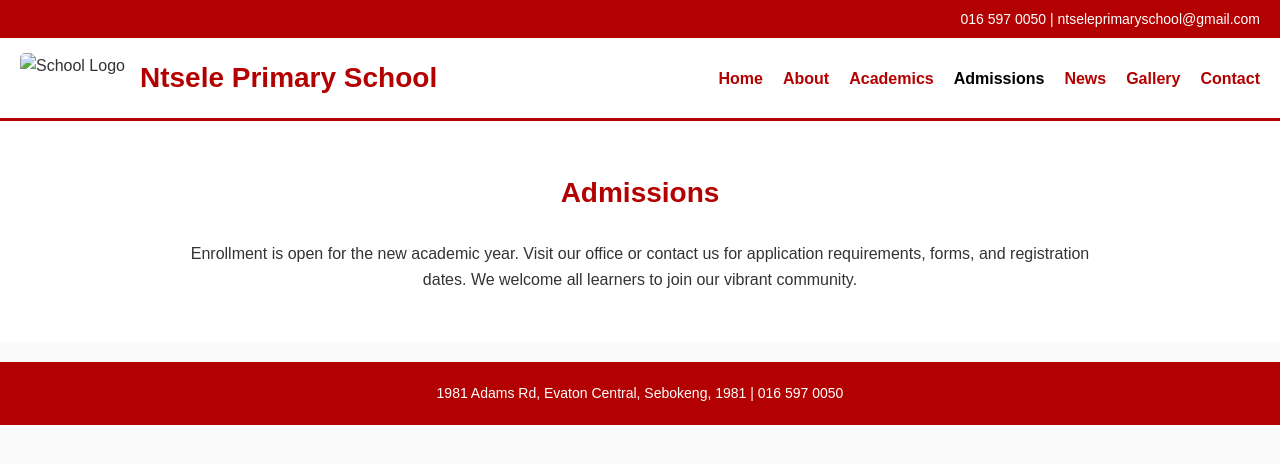
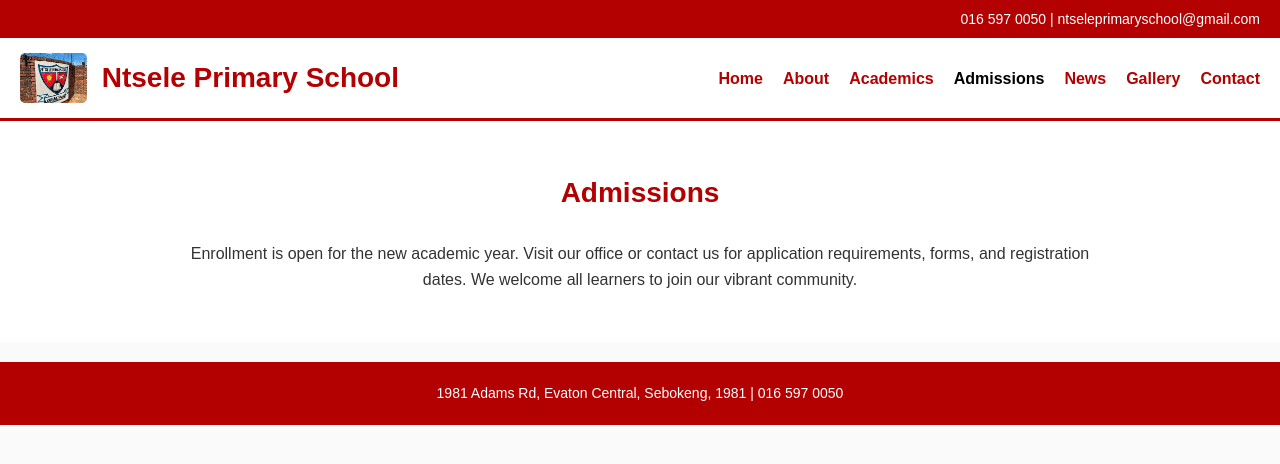
Before and after one commit to MelusiMorajane/2025, a plain HTML site: page admissions.html in a window 1280 px wide. Drawn offline with Linux system fonts and the light colour scheme.

Commit message:
Update admissions.html

```diff
--- a/admissions.html
+++ b/admissions.html
@@ -13,7 +13,7 @@
 
 <header>
 <div style="display:flex; align-items:center; gap:15px;">
-<img src="images/1.jpg" alt="School Logo">
+<img src="1.jpg" alt="School Logo">
 <h1>Ntsele Primary School</h1>
 </div>
 
```
